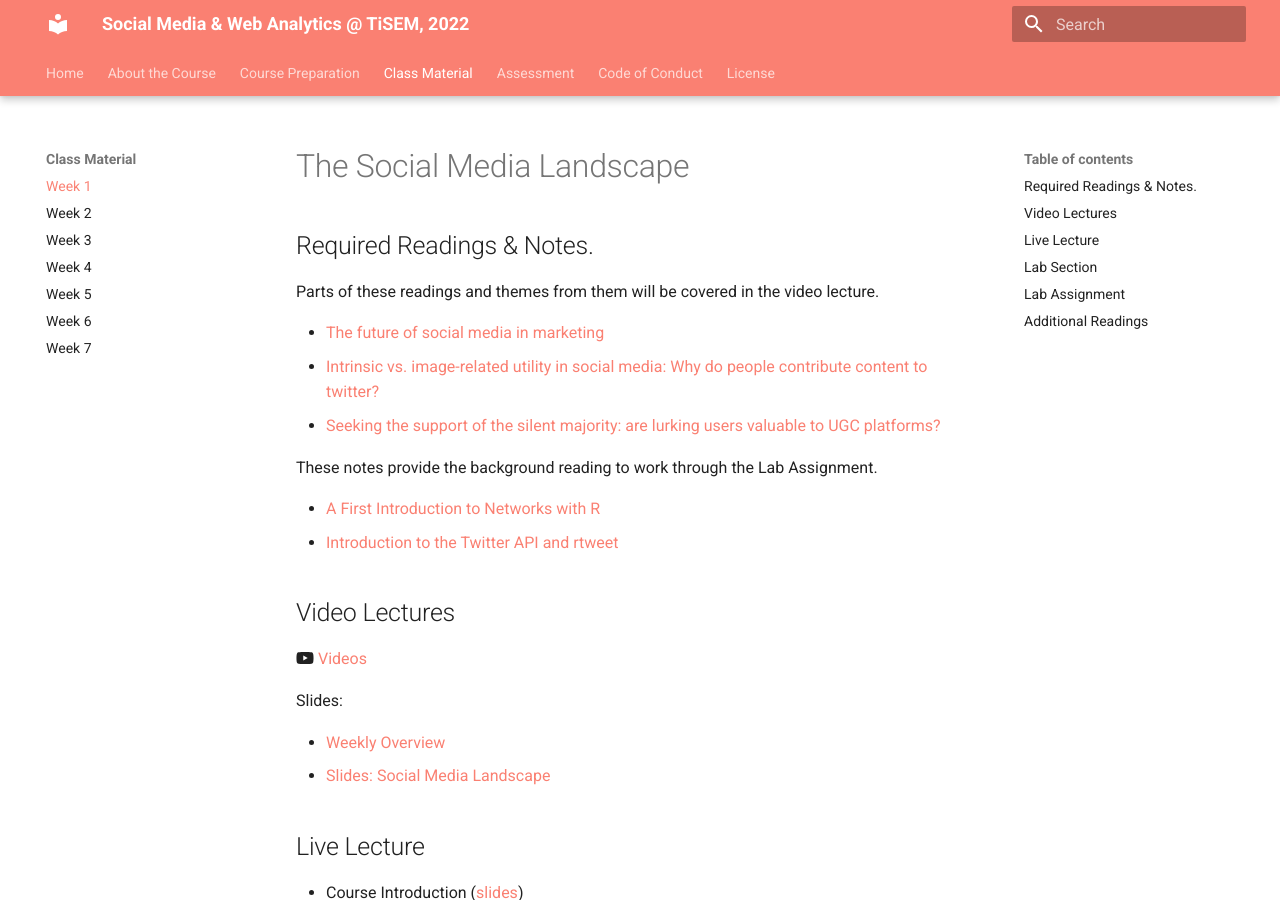
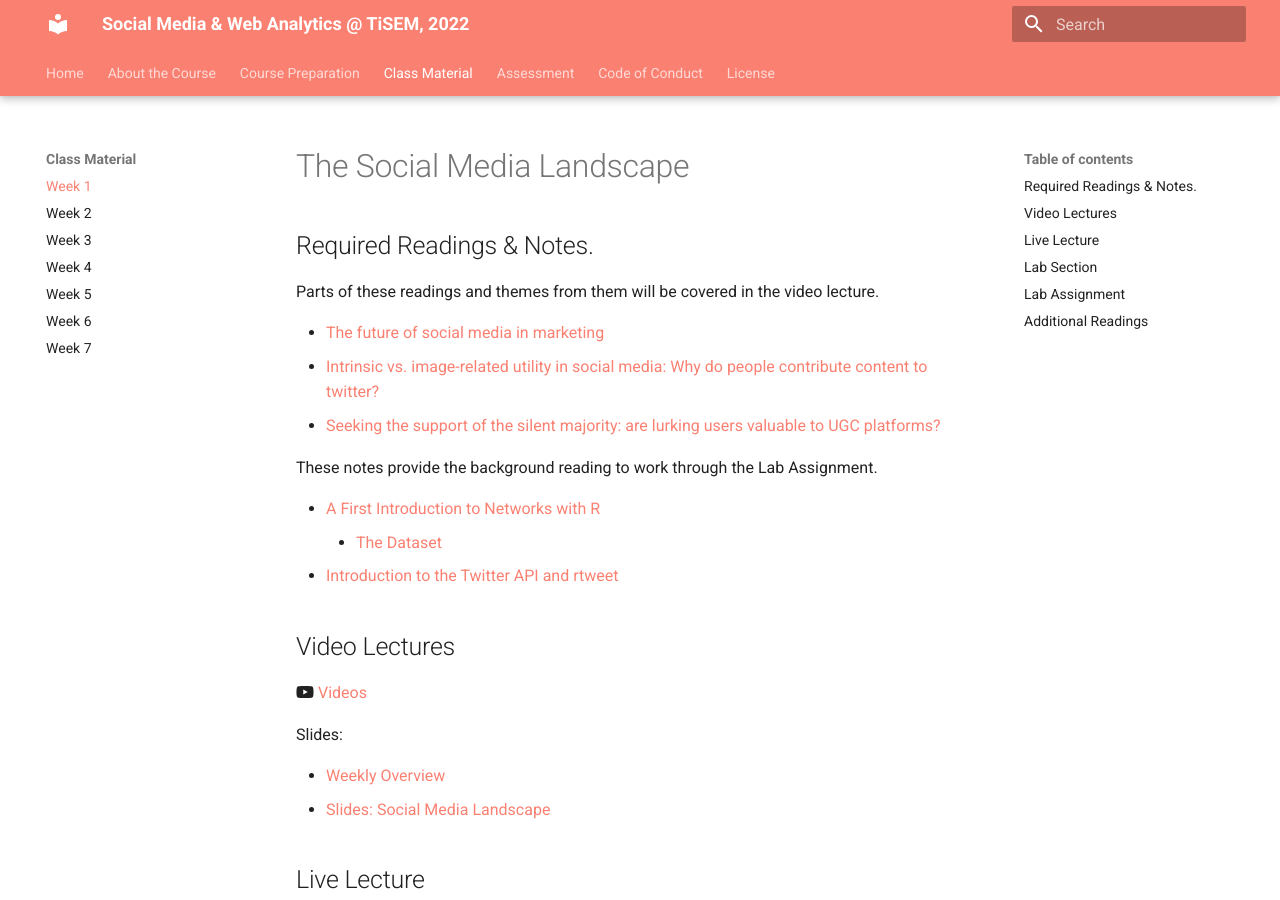
Before and after one commit to tisem-digital-marketing/2022-smwa, an MkDocs documentation site: the page built from docs/classes/week_01.md, in a window 1280 px wide and 900 px high. Built offline with MkDocs 1.6.1 and Material for MkDocs 9.7.7, drawn with Linux system fonts in a browser that asks for light colours.

Commit message:
networks lecture note data

```diff
--- a/docs/classes/week_01.md
+++ b/docs/classes/week_01.md
@@ -10,6 +10,7 @@ Parts of these readings and themes from them will be covered in the video lectur
 These notes provide the background reading to work through the Lab Assignment.
 
 * [A First Introduction to Networks with R][lecture-networks]
+    * [The Dataset][lecture-networks-data]
 * [Introduction to the Twitter API and rtweet][lecture-rtweet]
 
 ## Video Lectures
```
Also changed, not shown: other parts of docs/classes/week_01.md (+1 -0 lines), 1 other file.
